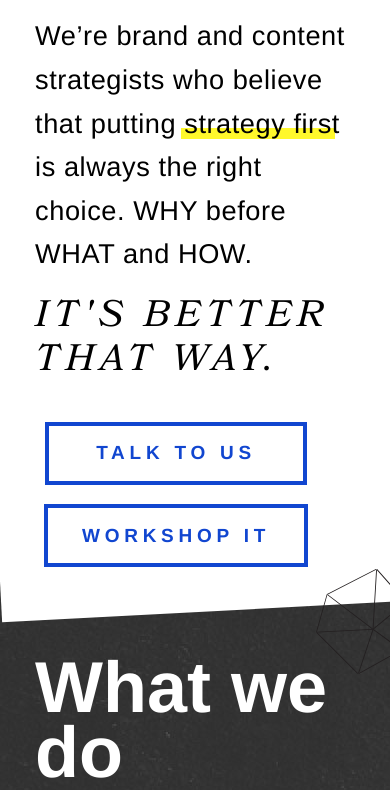
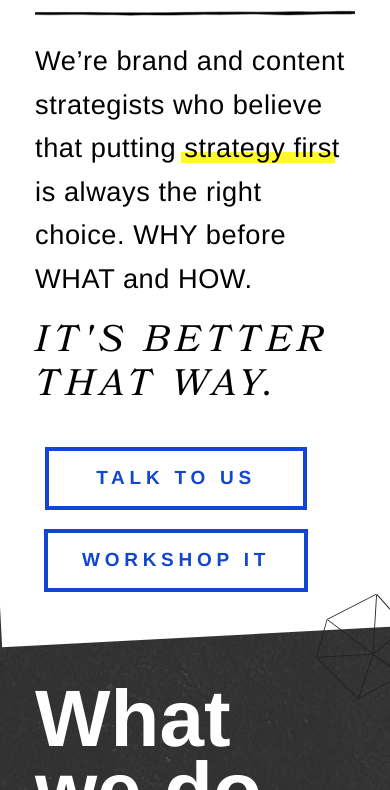
Before and after one commit to secret-sauce-agency/website, a website: page index.html in a window 390 px wide. Shown: the part 498-1288 px from the top of the page. Drawn offline with nearby package versions, Linux system fonts and the light colour scheme.

Commit message:
Revert "mobile changes"
This reverts commit b7c2fff0315a215406846849efc6649352ffa026.

```diff
--- a/less/secretsauce-custom.less
+++ b/less/secretsauce-custom.less
@@ -11,19 +11,16 @@ h1, .h1 {
   line-height: .9;
   margin-top: .4em;
   @media screen and (min-width: 1241px) {
-    font-size: 13em;
+    font-size: 14.5em;
   }
-  @media screen and (max-width: 1240px) {
-    font-size: 10em;
+  @media screen and (max-width:1103px) {
+    font-size: 11em;
   }
   @media screen and (max-width:847px) {
     font-size: 9em;
   }
-  @media screen and (max-width:800px) {
-    font-size: 8em;
-  }
   @media screen and (max-width:694px) {
-    font-size: 4.5em;
+    font-size: 5em;
   }
 }
 
```
Also changed, not shown: css/secretsauce-master.css, css/secretsauce-master.min.css.
